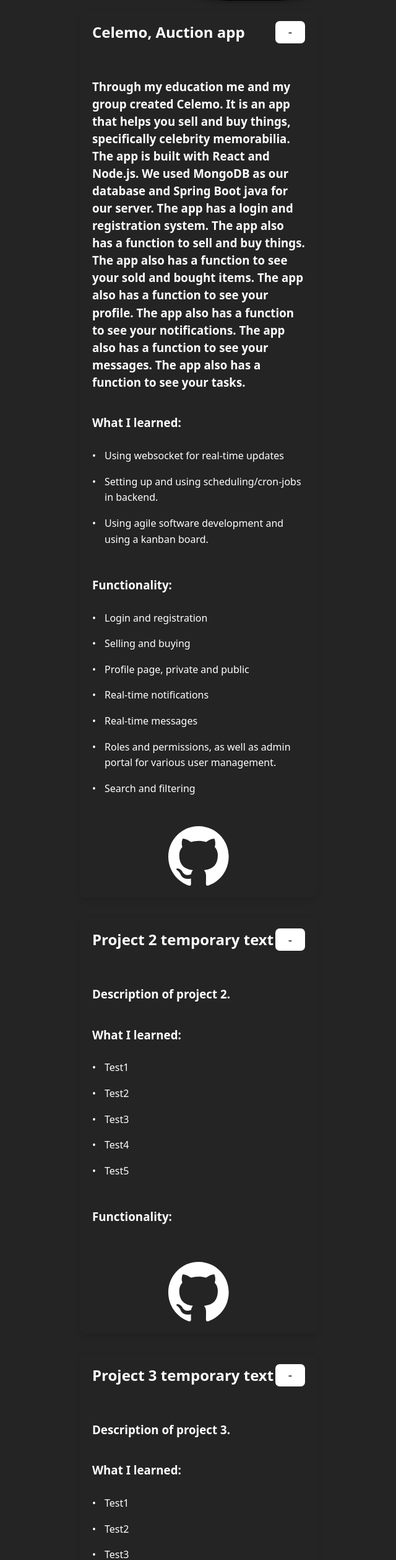
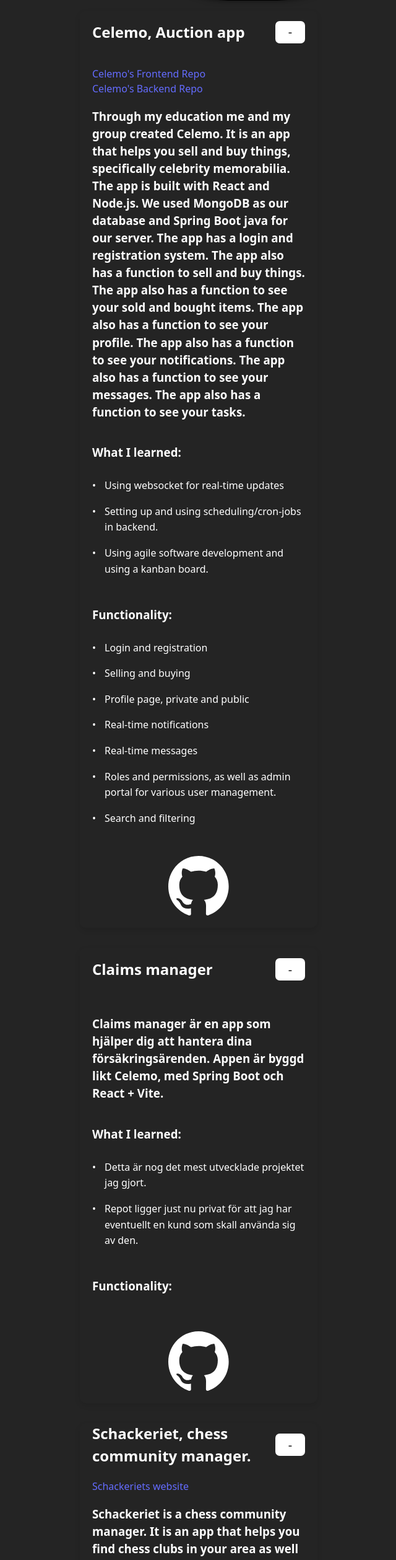
Before and after one commit to TommyDahlin/portfolio, a React (Vite) app: page / in a window 1280 px wide. Shown: the part 1139-3656 px from the top of the page at 62% size, without its empty margins (167-807 px from the left). Built offline with nearby package versions, Linux system fonts and the light colour scheme.

Commit message:
added stuff to the projects part

```diff
--- a/languages/en.json
+++ b/languages/en.json
@@ -31,23 +31,28 @@
 "projects": {
     "title": "These are some of my projects.",
     "learned": "What I learned: ",
+    "functions": "Functionality:",
     "project1": {
         "title": "Celemo, Auction app",
         "description": "Through my education me and my group created Celemo. It is an app that helps you sell and buy things, specifically celebrity memorabilia. The app is built with React and Node.js. We used MongoDB as our database and Spring Boot java for our server. The app has a login and registration system. The app also has a function to sell and buy things. The app also has a function to see your sold and bought items. The app also has a function to see your profile. The app also has a function to see your notifications. The app also has a function to see your messages. The app also has a function to see your tasks.",
         "descriptionList": ["Using websocket for real-time updates", "Setting up and using scheduling/cron-jobs in backend.", "Using agile software development and using a kanban board."],
-        "functions": "Functionality:",
-        "functionList": ["Login and registration", "Selling and buying", "Profile page, private and public", "Real-time notifications", "Real-time messages", "Roles and permissions, as well as admin portal for various user management.", "Search and filtering"]
+        "functionList": ["Login and registration", "Selling and buying", "Profile page, private and public", "Real-time notifications", "Real-time messages", "Roles and permissions, as well as admin portal for various user management.", "Search and filtering"],
+        "linkList": ["https://github.com/NybergViktor/Celemo_FrontEnd", "https://github.com/TommyDahlin/Celemo_Backend"],
+        "linkNames": ["Celemo's Frontend Repo", "Celemo's Backend Repo"]
     },
     "project2": {
-        "title": "Project 2 temporary text",
-        "description": "Description of project 2.",
-        "descriptionList": ["Test1","Test2","Test3","Test4","Test5"]
+        "title": "Claims manager",
+        "description": "Claims manager är en app som hjälper dig att hantera dina försäkringsärenden. Appen är byggd likt Celemo, med Spring Boot och React + Vite.",
+        "descriptionList": ["Detta är nog det mest utvecklade projektet jag gjort.","Repot ligger just nu privat för att jag har eventuellt en kund som skall använda sig av den."],
+        "functionList": ["Använder mig av temporära användare för att ha samspel mellan olika företag.", "Har funktioner som skapar nya objekt för att hålla koll på nya garantier och försäkringar."]
     },
     "project3": {
-        "title": "Project 3 temporary text",
-        "description": "Description of project 3.",
-        "functionList": ["Test1","Test2","Test3","Test4","Test5"],
-        "descriptionList": ["Test1","Test2","Test3","Test4","Test5"]
+        "title": "Schackeriet, chess community manager.",
+        "description": "Schackeriet is a chess community manager. It is an app that helps you find chess clubs in your area as well as organize events. The app is built with Typescript, Next.Js, mongoose and React.",
+        "descriptionList": ["Using typescript for both frontend and backend.", "Using react-i18next for translations.", "Implementing Googles maps API."],
+        "functionList": [""],
+        "linkList": ["https://schackeriet.se"],
+        "linkNames": ["Schackeriets website"]
     }
 },
 "skills": {
--- a/languages/sv.json
+++ b/languages/sv.json
@@ -15,25 +15,29 @@
     "projects": {
         "title": "Dessa är några av mina projekt.",
         "learned": "Vad jag lärt mig: ",
+        "functions": "Funktionalitet:",
         "project1": {
             "title": "Celemo, Auktionsapp",
             "description": "Genom utbildningen så gjorde jag och min grupp en auktionsapp som heter Celemo. Detta är en app med fokus på att hjälpa till med att sälja och köpa saker, specifikt kändis memorabilia. Appen är byggd med React och Node.js. Vi använde oss av MongoDB som databas och Spring Boot java för serverhantering.",
             "descriptionList": ["Att använda websocket för realtids-uppdateringar.", "Sätta upp och använda scheduling/cron-jobb i backend.", "Användning av agil metodik samt kanban board."],
-            "functions": "Funktionalitet:",
-            "functionList": ["Inloggning och registrering", "Sälj och köp", "Profilsida, privat och publik", "Realtids notiser", "Realtids meddelanden", "Roller och behörigheter, samt adminportal för diverse hantering av användare.", "Sök och filtrering"]
+            "functionList": ["Inloggning och registrering", "Sälj och köp", "Profilsida, privat och publik", "Realtids notiser", "Realtids meddelanden", "Roller och behörigheter, samt adminportal för diverse hantering av användare.", "Sök och filtrering"],
+            "linkList": ["https://github.com/NybergViktor/Celemo_FrontEnd", "https://github.com/TommyDahlin/Celemo_Backend"],
+            "linkNames": ["Celemo's Frontend Repo", "Celemo's Backend Repo"]
         },
         "project2": {
-            "title": "Project 2 temporär text",
-            "description": "Description of project 2.",
-            "descriptionList": ["Test1","Test2","Test3","Test4","Test5"],
-            "functionList": ["Test1","Test2","Test3","Test4","Test5"]
+            "title": "Claims manager",
+            "description": "Claims manager är en app som hjälper dig att hantera dina försäkringsärenden. Appen är byggd likt Celemo, med Spring Boot och React + Vite.",
+            "descriptionList": ["Detta är nog det mest utvecklade projektet jag gjort.","Repot ligger just nu privat för att jag har eventuellt en kund som skall använda sig av den."],
+            "functionList": ["Använder mig av temporära användare för att ha samspel mellan olika företag.", "Har funktioner som skapar nya objekt för att hålla koll på nya garantier och försäkringar."]
 
         },
         "project3": {
-            "title": "Project 3 temporär text",
-            "description": "Description of project 3.",
-            "descriptionList": ["Test1","Test2","Test3","Test4","Test5"],
-            "functionList": ["Test1","Test2","Test3","Test4","Test5"]
+            "title": "Schackeriet, schack community manager.",
+            "description": "Schackeriet är en schack community manager. Det är en app som hjälper dig hitta klubbar i närheten samt anordna events. Appen är byggd med Typescript och Next.Js.",
+            "descriptionList": ["Använder typescript för både frontend och backend.", "Använder react-i18next för översättningar.", "Implementerar Googles maps API."],
+            "functionList": [""],
+            "linkList": ["https://schackeriet.se"],
+            "linkNames": ["Schackeriets hemsida"]
         }
     },
     "skills": {
--- a/src/components/ProjectPart.jsx
+++ b/src/components/ProjectPart.jsx
@@ -2,7 +2,13 @@ import React, { useState } from "react"
 import styled from "styled-components"
 import { useTranslation } from "react-i18next";
 
-export const ProjectPart = ({ title, description, descriptionList, img, functionList }) => {
+export const ProjectPart = ({ title,
+    description,
+    descriptionList,
+    img,
+    functionList,
+    linkList,
+    linkNamesList }) => {
   const { t } = useTranslation();
   const [isCollapsed, setIsCollapsed] = useState(false);
   const dataTheme = document.body.dataset.theme || "dark";
@@ -10,6 +16,8 @@ export const ProjectPart = ({ title, description, descriptionList, img, function
   // Handle both single description or array of descriptions
   const descriptions = descriptionList || (description ? [description] : []);
   const functions = functionList || (functionList ? [functionList] : []);
+  const links = linkList || (linkList ? [linkList] : []);
+  const linkNames = linkNamesList || (linkNamesList ? [linkNamesList] : []);
 
   const toggleCollapse = () => {
     setIsCollapsed(!isCollapsed);
@@ -24,7 +32,10 @@ export const ProjectPart = ({ title, description, descriptionList, img, function
         </CollapseButton>
       </TitleArea>
       {!isCollapsed && (
-        <ContentArea>
+          <ContentArea>
+          {links.map((link, index) => (
+            <a href={link} key={index}>{linkNames[index]}</a>
+          ))}
           <DescriptionArea>
             <h3>{description}</h3>
             <h3>{t("projects.learned")}</h3>
@@ -33,7 +44,7 @@ export const ProjectPart = ({ title, description, descriptionList, img, function
             ))}
           </DescriptionArea>
           <DescriptionArea>
-            <h3>{t("projects.project1.functions")}</h3>
+            <h3>{t("projects.functions")}</h3>
             {functions.map((func, index) => (
               <DescriptionItem key={index}>{func}</DescriptionItem>
             ))}
--- a/src/components/Projects.jsx
+++ b/src/components/Projects.jsx
@@ -11,11 +11,15 @@ const Projects = () => {
         title={t("projects.project1.title")}
         description={t("projects.project1.description")}
         functionList={t("projects.project1.functionList",
-            { returnObjects: true })}
+          { returnObjects: true })}
         descriptionList={t("projects.project1.descriptionList",
-        { returnObjects: true })}
+          { returnObjects: true })}
         img={GithubWhite}
-      />
+        linkList={t("projects.project1.linkList",
+          { returnObjects: true })}
+        linkNamesList = {t("projects.project1.linkNames",
+          { returnObjects: true })}
+      ></ProjectPart >
       <ProjectPart
         title={t("projects.project2.title")}
         description={t("projects.project2.description")}
@@ -29,6 +33,10 @@ const Projects = () => {
         descriptionList={t("projects.project3.descriptionList",
         { returnObjects: true })}
         img={GithubWhite}
+        linkList={t("projects.project3.linkList",
+          { returnObjects: true })}
+        linkNamesList = {t("projects.project3.linkNames",
+          { returnObjects: true })}
       />
     </Holder>
   );
```
